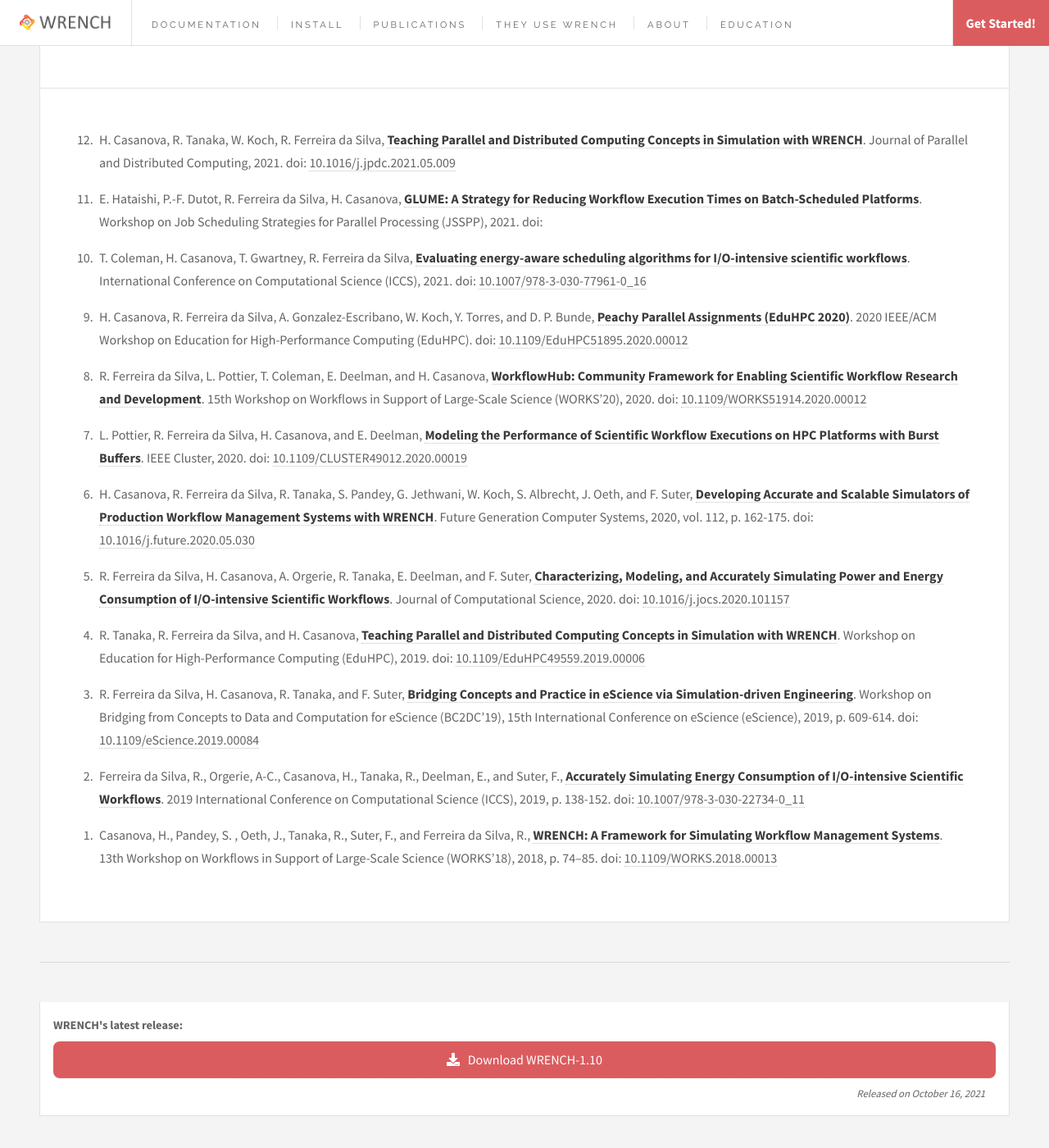
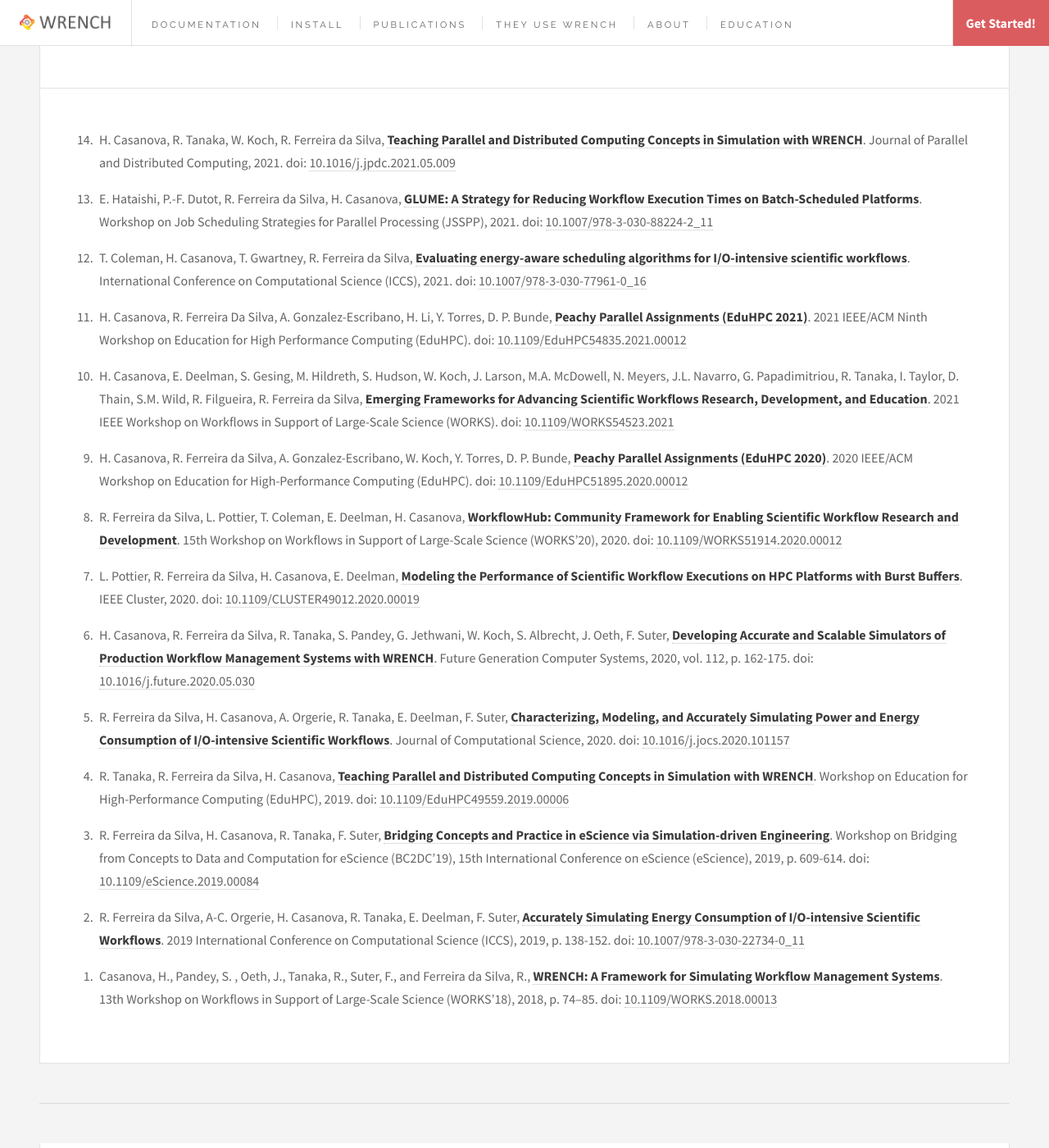
Before and after one commit to wrench-project/wrench-project.github.io, a Jekyll site: the page built from publications.html, in a window 1280 px wide and 1400 px high, scrolled down 1379 px. Shown: the whole window at 82% size. Built offline with Jekyll 4.4.1, drawn with Linux system fonts in a browser that asks for light colours; comment, search, counter and statistics services are not loaded.

Commit message:
Update publications.yml

```diff
--- a/_data/publications.yml
+++ b/_data/publications.yml
@@ -7,7 +7,7 @@
 - title: "GLUME: A Strategy for Reducing Workflow Execution Times on Batch-Scheduled Platforms"
   authors: E. Hataishi, P.-F. Dutot, R. Ferreira da Silva, H. Casanova
   description: Workshop on Job Scheduling Strategies for Parallel Processing (JSSPP), 2021
-  doi:
+  doi: 10.1007/978-3-030-88224-2_11
   url: https://henricasanova.github.io/files/papers/hataishi_jsspp2021.pdf
 
 - title: Evaluating energy-aware scheduling algorithms for I/O-intensive scientific workflows
@@ -16,50 +16,62 @@
   doi: 10.1007/978-3-030-77961-0_16
   url: https://rafaelsilva.com/files/publications/coleman2021iccs.pdf
 
+- title: Peachy Parallel Assignments (EduHPC 2021)
+  authors: H. Casanova, R. Ferreira Da Silva, A. Gonzalez-Escribano, H. Li, Y. Torres, D. P. Bunde
+  description: 2021 IEEE/ACM Ninth Workshop on Education for High Performance Computing (EduHPC)
+  doi: 10.1109/EduHPC54835.2021.00012
+  url: https://rafaelsilva.com/files/publications/casanova2021eduhpc.pdf
+
+- title: Emerging Frameworks for Advancing Scientific Workflows Research, Development, and Education
+  authors: H. Casanova, E. Deelman, S. Gesing, M. Hildreth, S. Hudson, W. Koch, J. Larson, M.A. McDowell, N. Meyers, J.L. Navarro, G. Papadimitriou, R. Tanaka, I. Taylor, D. Thain, S.M. Wild, R. Filgueira, R. Ferreira da Silva
+  description: 2021 IEEE Workshop on Workflows in Support of Large-Scale Science (WORKS)
+  doi: 10.1109/WORKS54523.2021
+  url: https://rafaelsilva.com/files/publications/casanova2021works.pdf
+
 - title: Peachy Parallel Assignments (EduHPC 2020)
-  authors: H. Casanova, R. Ferreira da Silva, A. Gonzalez-Escribano, W. Koch, Y. Torres, and D. P. Bunde
+  authors: H. Casanova, R. Ferreira da Silva, A. Gonzalez-Escribano, W. Koch, Y. Torres, D. P. Bunde
   description: 2020 IEEE/ACM Workshop on Education for High-Performance Computing (EduHPC)
   doi: 10.1109/EduHPC51895.2020.00012
   url: https://rafaelsilva.com/files/publications/casanova2020eduhpc.pdf
 
 - title: "WorkflowHub: Community Framework for Enabling Scientific Workflow Research and Development"
-  authors: R. Ferreira da Silva, L. Pottier, T. Coleman, E. Deelman, and H. Casanova
+  authors: R. Ferreira da Silva, L. Pottier, T. Coleman, E. Deelman, H. Casanova
   description: 15th Workshop on Workflows in Support of Large-Scale Science (WORKS’20), 2020
   doi: 10.1109/WORKS51914.2020.00012
   url: https://rafaelsilva.com/files/publications/ferreiradasilva2020works.pdf
 
 - title: Modeling the Performance of Scientific Workflow Executions on HPC Platforms with Burst Buffers
-  authors: L. Pottier, R. Ferreira da Silva, H. Casanova, and E. Deelman
+  authors: L. Pottier, R. Ferreira da Silva, H. Casanova, E. Deelman
   description: IEEE Cluster, 2020
   doi: 10.1109/CLUSTER49012.2020.00019
   url: https://rafaelsilva.com/files/publications/pottier2020cluster.pdf
 
 - title: Developing Accurate and Scalable Simulators of Production Workflow Management Systems with WRENCH
-  authors: H. Casanova, R. Ferreira da Silva, R. Tanaka, S. Pandey, G. Jethwani, W. Koch, S. Albrecht, J. Oeth, and F. Suter
+  authors: H. Casanova, R. Ferreira da Silva, R. Tanaka, S. Pandey, G. Jethwani, W. Koch, S. Albrecht, J. Oeth, F. Suter
   description: Future Generation Computer Systems, 2020, vol. 112, p. 162-175
   doi: 10.1016/j.future.2020.05.030
   url: https://rafaelsilva.com/files/publications/casanova2020fgcs.pdf
 
 - title: Characterizing, Modeling, and Accurately Simulating Power and Energy Consumption of I/O-intensive Scientific Workflows
-  authors: R. Ferreira da Silva, H. Casanova, A. Orgerie, R. Tanaka, E. Deelman, and F. Suter
+  authors: R. Ferreira da Silva, H. Casanova, A. Orgerie, R. Tanaka, E. Deelman, F. Suter
   description: Journal of Computational Science, 2020
   doi: 10.1016/j.jocs.2020.101157
   url: https://rafaelsilva.com/files/publications/ferreiradasilva2020jocs.pdf
 
 - title: Teaching Parallel and Distributed Computing Concepts in Simulation with WRENCH
-  authors: R. Tanaka, R. Ferreira da Silva, and H. Casanova
+  authors: R. Tanaka, R. Ferreira da Silva, H. Casanova
   description: Workshop on Education for High-Performance Computing (EduHPC), 2019
   doi: 10.1109/EduHPC49559.2019.00006
   url: https://rafaelsilva.com/files/publications/tanaka2019eduhpc.pdf
 
 - title: Bridging Concepts and Practice in eScience via Simulation-driven Engineering
-  authors: R. Ferreira da Silva, H. Casanova, R. Tanaka, and F. Suter
+  authors: R. Ferreira da Silva, H. Casanova, R. Tanaka, F. Suter
   description: Workshop on Bridging from Concepts to Data and Computation for eScience (BC2DC’19), 15th International Conference on eScience (eScience), 2019, p. 609-614
   doi: 10.1109/eScience.2019.00084
   url: https://rafaelsilva.com/files/publications/ferreiradasilva2019escience.pdf
 
 - title: Accurately Simulating Energy Consumption of I/O-intensive Scientific Workflows
-  authors: Ferreira da Silva, R., Orgerie, A-C., Casanova, H., Tanaka, R., Deelman, E., and Suter, F.
+  authors: R. Ferreira da Silva, A-C. Orgerie, H. Casanova, R. Tanaka, E. Deelman, F. Suter
   description: 2019 International Conference on Computational Science (ICCS), 2019, p. 138-152
   doi: 10.1007/978-3-030-22734-0_11
   url: https://rafaelsilva.com/files/publications/ferreiradasilva-iccs-2019.pdf
```
